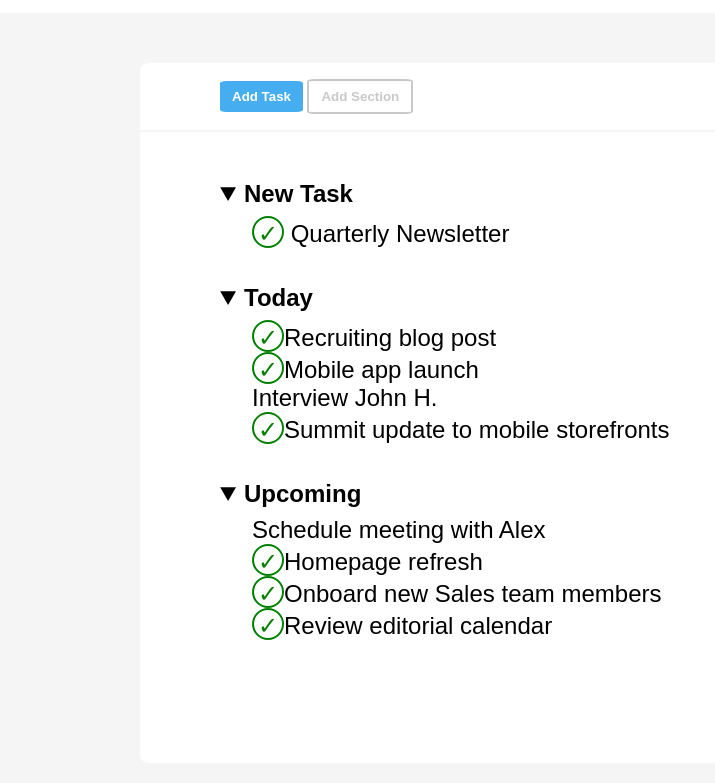
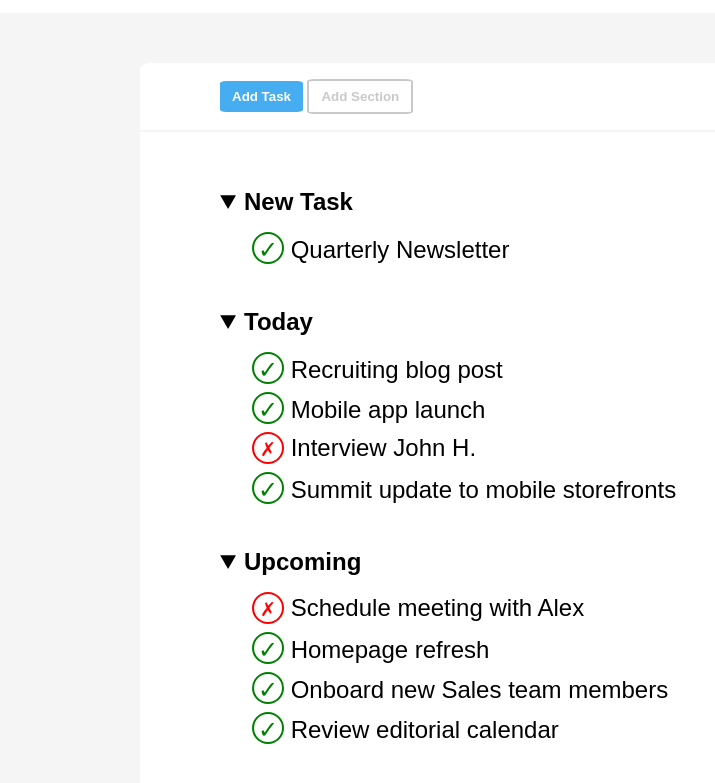
Before and after one commit to Adelmysterio/html-css-toboolist, a plain HTML site: page index.html in a window 1280 px wide. Shown: the part 83-866 px from the top of the page, without its empty margins (0-715 px from the left). Drawn offline with Linux system fonts and the light colour scheme.

Commit message:
Completed layouts and checkmarks

```diff
--- a/css/style.css
+++ b/css/style.css
@@ -34,7 +34,7 @@ body {
 .container {
     margin: 50px auto;
     background-color: white;
-    height: 700px;
+    height:750px;
     width: 1000px;
     max-width: 1000px;
     border-radius: 1%;
@@ -61,12 +61,43 @@ padding: .5rem;
 font-weight: 400;
 }
 
+li {
+    padding-top: .5rem ;
+}
+
+.checked {
+    display: inline-block;
+    color: green;
+    background-color: transparent;
+    border: 2px solid green;
+    border-radius: 50%;
+    height: 2rem;
+    width: 2rem;
+    text-align: center;
+    line-height: 2rem;
+}
+
+.unchecked {display: inline-block;
+    font-size: 1.2rem;
+    color: red;
+    background-color: transparent;
+    border: 2px solid red;
+    border-radius: 50%;
+    height: 2rem;
+    width: 2rem;
+    text-align: center;
+    line-height: 2rem;
+}
+
+
+
 /* Bottoni */
 
 .button-area {
     display: inline-block;
     margin: 1rem 5rem;
 }
+
 
 .blue-button {
     background-color: #47adf1;
@@ -86,17 +117,6 @@ font-weight: 400;
     font-weight: bold;
 }
 
-.checked {
-    display: inline-block;
-    color: green;
-    background-color: transparent;
-    border: 2px solid green;
-    border-radius: 50%;
-    height: 2rem;
-    width: 2rem;
-    text-align: center;
-    line-height: 2rem;
-}
 
 /*  Colori  */
 .orange {
--- a/index.html
+++ b/index.html
@@ -44,20 +44,20 @@
                 <li>
                     Today
                     <ul class="micro-task">
-                        <li><span class="checked">&checkmark;</span>Recruiting blog post</li>
-                        <li><span class="checked">&checkmark;</span>Mobile app launch</li>
-                        <li>Interview John H.</li>
-                        <li><span class="checked">&checkmark;</span>Summit update to mobile storefronts</li>
+                        <li><span class="checked">&checkmark;</span> Recruiting blog post</li>
+                        <li><span class="checked">&checkmark;</span> Mobile app launch</li>
+                        <li><span class="unchecked">&cross;</span> Interview John H.</li>
+                        <li><span class="checked">&checkmark;</span> Summit update to mobile storefronts</li>
                     </ul>
                 </li>
                 <br>
                 <li>
                     Upcoming
                     <ul class="micro-task">
-                        <li>Schedule meeting with Alex</li>
-                        <li><span class="checked">&checkmark;</span>Homepage refresh</li>
-                        <li><span class="checked">&checkmark;</span>Onboard new Sales team members</li>
-                        <li><span class="checked">&checkmark;</span>Review editorial calendar</li>
+                        <li><span class="unchecked">&cross;</span> Schedule meeting with Alex</li>
+                        <li><span class="checked">&checkmark;</span> Homepage refresh</li>
+                        <li><span class="checked">&checkmark;</span> Onboard new Sales team members</li>
+                        <li><span class="checked">&checkmark;</span> Review editorial calendar</li>
                     </ul>
                 </li>
                 <br>
```
